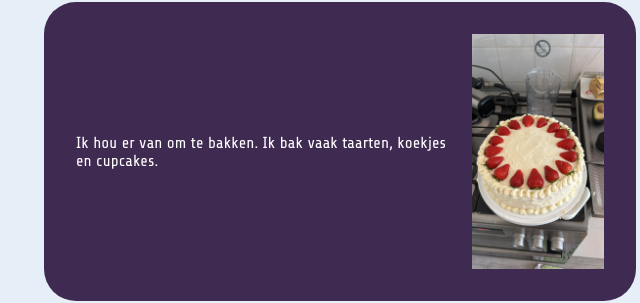
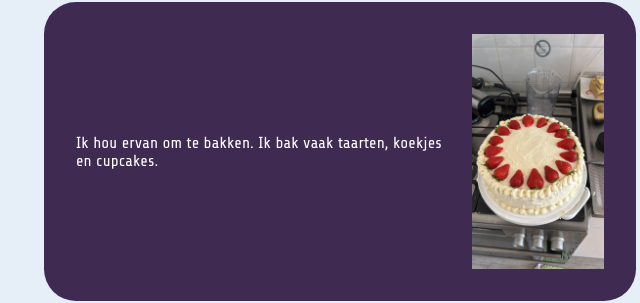
Before and after one commit to nkluivert/portfolio, a plain HTML site: page overmij.html in a window 1280 px wide. Shown: the part 396-699 px from the top of the page, 372-1012 px from the left. Drawn offline with Linux system fonts and the light colour scheme; a web font is replaced by a local one.

Commit message:
Update overmij.html

```diff
--- a/overmij.html
+++ b/overmij.html
@@ -33,7 +33,7 @@
 
         <div>
             <p>
-                Ik hou er van om te bakken. Ik bak vaak taarten, koekjes en cupcakes.
+                Ik hou ervan om te bakken. Ik bak vaak taarten, koekjes en cupcakes.
             </p>
             <img src="fotos/taart.JPG" alt="">
         </div>
```
